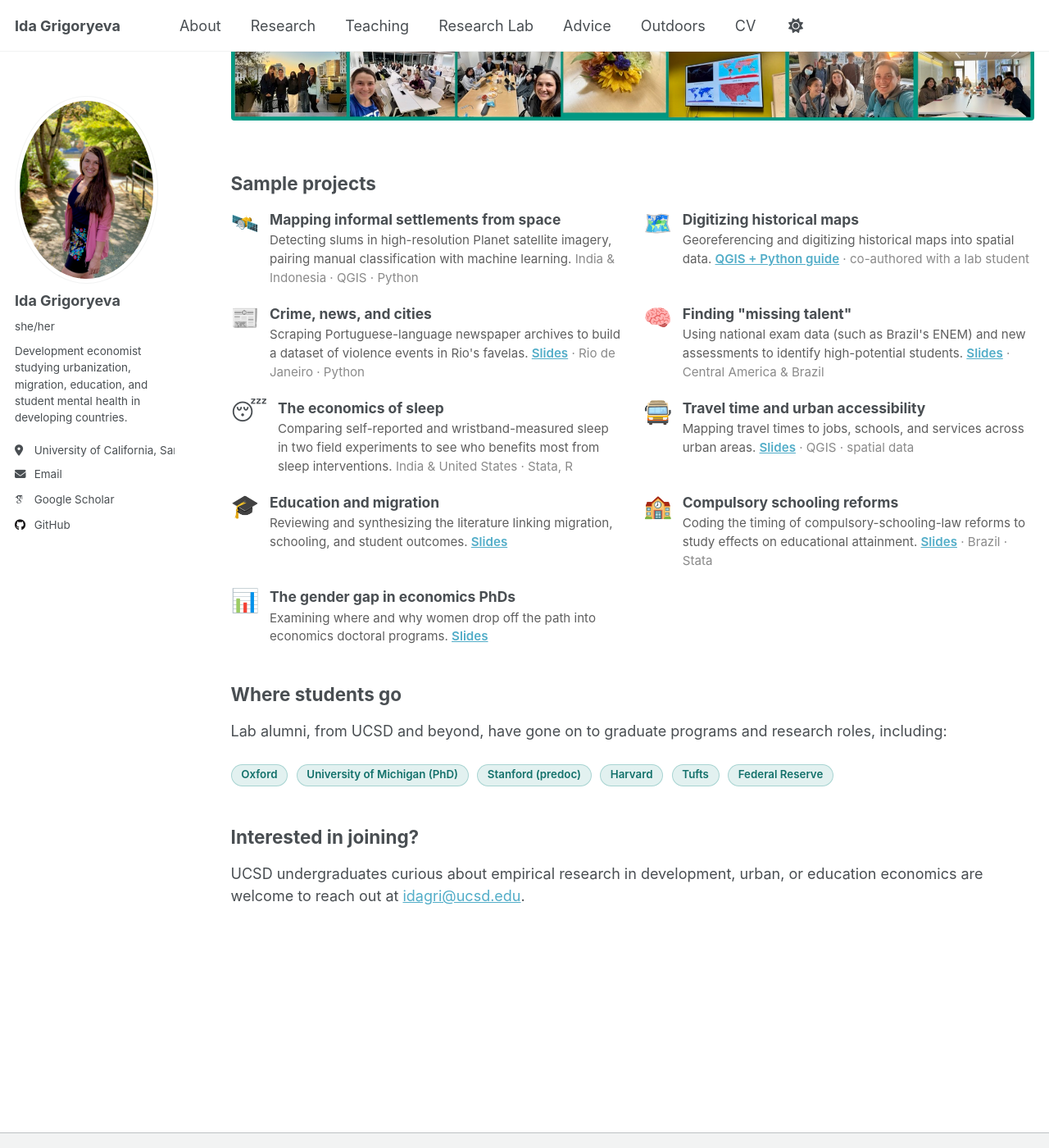
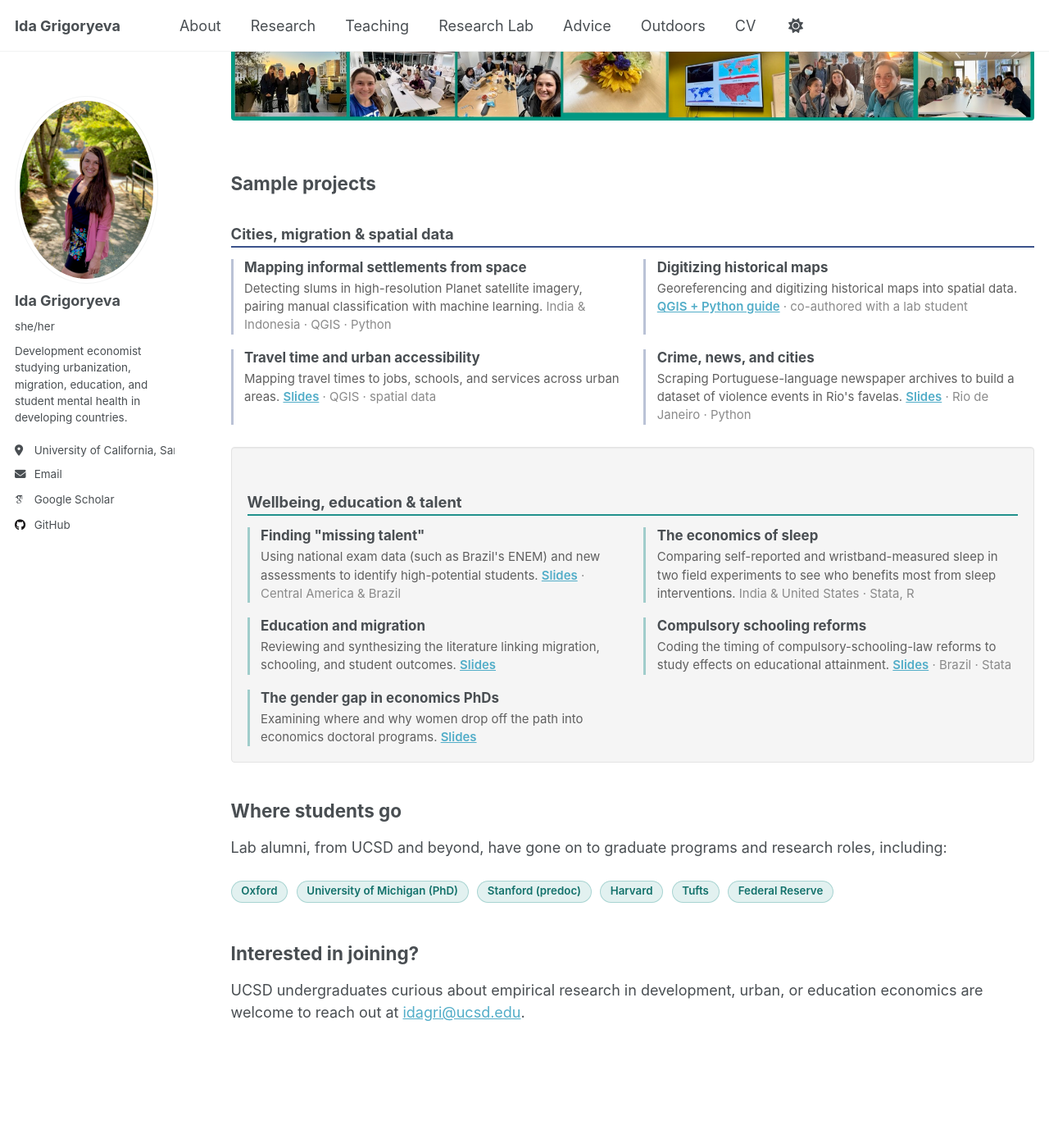
Before and after one commit to idagri/idagri.github.io, a Jekyll site: the page built from _pages/lab_URL.md, in a window 1280 px wide and 1400 px high, scrolled down 311 px. Shown: the whole window at 82% size. Built offline with Jekyll 4.4.1, drawn with Linux system fonts in a browser that asks for light colours; some web fonts are replaced; a script that is not in the unit is left out.

Commit message:
Research: move Rural Spillovers to Working Papers (IHS funding), add grant amounts. Lab: group projects by topic, drop emojis

```diff
--- a/_pages/lab_URL.md
+++ b/_pages/lab_URL.md
@@ -8,17 +8,24 @@
 {% include base_path %}
 
 <style>
-.proj-grid{ display:grid; grid-template-columns:repeat(2,1fr); gap:1.2rem 1.5rem; margin:1.1rem 0 1.4rem; }
-.proj{ display:flex; gap:.7rem; align-items:flex-start; }
-.proj-ic{ font-size:1.55rem; line-height:1.1; flex:0 0 auto; }
-.proj-t{ margin:0 0 .15rem; font-weight:700; font-size:.97rem; line-height:1.3; }
-.proj-d{ margin:0; font-size:.84rem; color:#5f5f5f; line-height:1.5; }
+.proj-group{ margin:1.1rem 0 1.5rem; }
+.proj-group h3{ border-bottom:2px solid; padding-bottom:.2rem; font-size:1.02rem; margin-bottom:.2rem; }
+.proj-group.urban h3{ border-color:#3B528B; }
+.proj-group.well  h3{ border-color:#21918C; }
+.proj-grid{ display:grid; grid-template-columns:repeat(2,1fr); gap:1rem 1.5rem; margin-top:.8rem; }
+.proj{ border-left:3px solid; padding-left:.75rem; }
+.proj-group.urban .proj{ border-color:rgba(59,82,139,.35); }
+.proj-group.well  .proj{ border-color:rgba(33,145,140,.4); }
+.proj-t{ margin:0 0 .15rem; font-weight:700; font-size:.94rem; line-height:1.3; }
+.proj-d{ margin:0; font-size:.83rem; color:#5f5f5f; line-height:1.5; }
 .proj-d a{ font-weight:600; }
 .proj-tools{ color:#8a8a8a; }
 .place{ display:inline-block; font-size:.74rem; font-weight:600; background:rgba(33,145,140,.13); color:#13716b;
   border:1px solid rgba(33,145,140,.3); border-radius:1rem; padding:.14rem .65rem; margin:.18rem .3rem .18rem 0; }
 @media (max-width:50em){ .proj-grid{ grid-template-columns:1fr; } }
 html[data-theme="dark"] .proj-d{ color:#b5b5b5; }
+html[data-theme="dark"] .proj-group.urban .proj{ border-color:rgba(110,140,210,.4); }
+html[data-theme="dark"] .proj-group.well  .proj{ border-color:rgba(45,170,160,.45); }
 html[data-theme="dark"] .place{ background:rgba(45,170,160,.2); color:#6fd0c8; border-color:rgba(45,170,160,.4); }
 </style>
 
@@ -30,80 +37,52 @@
 
 ## Sample projects
 
+<div class="proj-group urban" markdown="0">
+<h3>Cities, migration &amp; spatial data</h3>
 <div class="proj-grid">
-
 <div class="proj">
-<div class="proj-ic">🛰️</div>
-<div>
 <p class="proj-t">Mapping informal settlements from space</p>
 <p class="proj-d">Detecting slums in high-resolution Planet satellite imagery, pairing manual classification with machine learning. <span class="proj-tools">India &amp; Indonesia · QGIS · Python</span></p>
 </div>
-</div>
-
 <div class="proj">
-<div class="proj-ic">🗺️</div>
-<div>
 <p class="proj-t">Digitizing historical maps</p>
 <p class="proj-d">Georeferencing and digitizing historical maps into spatial data. <a href="https://github.com/Xu-Haicheng/Digitizing-Historical-Maps-With-QGIS-and-Python">QGIS + Python guide</a> <span class="proj-tools">· co-authored with a lab student</span></p>
 </div>
+<div class="proj">
+<p class="proj-t">Travel time and urban accessibility</p>
+<p class="proj-d">Mapping travel times to jobs, schools, and services across urban areas. <a href="/files/url-travel-time-qgis.pdf">Slides</a> <span class="proj-tools">· QGIS · spatial data</span></p>
 </div>
-
 <div class="proj">
-<div class="proj-ic">📰</div>
-<div>
 <p class="proj-t">Crime, news, and cities</p>
 <p class="proj-d">Scraping Portuguese-language newspaper archives to build a dataset of violence events in Rio's favelas. <a href="/files/url-rio-crime-scraping.pdf">Slides</a> <span class="proj-tools">· Rio de Janeiro · Python</span></p>
 </div>
 </div>
+</div>
 
+<div class="proj-group well" markdown="0">
+<h3>Wellbeing, education &amp; talent</h3>
+<div class="proj-grid">
 <div class="proj">
-<div class="proj-ic">🧠</div>
-<div>
 <p class="proj-t">Finding "missing talent"</p>
 <p class="proj-d">Using national exam data (such as Brazil's ENEM) and new assessments to identify high-potential students. <a href="/files/url-hidden-talent-enem.pdf">Slides</a> <span class="proj-tools">· Central America &amp; Brazil</span></p>
 </div>
-</div>
-
 <div class="proj">
-<div class="proj-ic">😴</div>
-<div>
 <p class="proj-t">The economics of sleep</p>
 <p class="proj-d">Comparing self-reported and wristband-measured sleep in two field experiments to see who benefits most from sleep interventions. <span class="proj-tools">India &amp; United States · Stata, R</span></p>
 </div>
-</div>
-
 <div class="proj">
-<div class="proj-ic">🚍</div>
-<div>
-<p class="proj-t">Travel time and urban accessibility</p>
-<p class="proj-d">Mapping travel times to jobs, schools, and services across urban areas. <a href="/files/url-travel-time-qgis.pdf">Slides</a> <span class="proj-tools">· QGIS · spatial data</span></p>
-</div>
-</div>
-
-<div class="proj">
-<div class="proj-ic">🎓</div>
-<div>
 <p class="proj-t">Education and migration</p>
 <p class="proj-d">Reviewing and synthesizing the literature linking migration, schooling, and student outcomes. <a href="/files/url-education-migration.pdf">Slides</a></p>
 </div>
-</div>
-
 <div class="proj">
-<div class="proj-ic">🏫</div>
-<div>
 <p class="proj-t">Compulsory schooling reforms</p>
 <p class="proj-d">Coding the timing of compulsory-schooling-law reforms to study effects on educational attainment. <a href="/files/url-brazil-schooling.pdf">Slides</a> <span class="proj-tools">· Brazil · Stata</span></p>
 </div>
-</div>
-
 <div class="proj">
-<div class="proj-ic">📊</div>
-<div>
 <p class="proj-t">The gender gap in economics PhDs</p>
 <p class="proj-d">Examining where and why women drop off the path into economics doctoral programs. <a href="/files/url-econ-phd-gender-gap.pdf">Slides</a></p>
 </div>
 </div>
-
 </div>
 
 ## Where students go
```
Also changed, not shown: _pages/research.md (+14 -13 lines).
